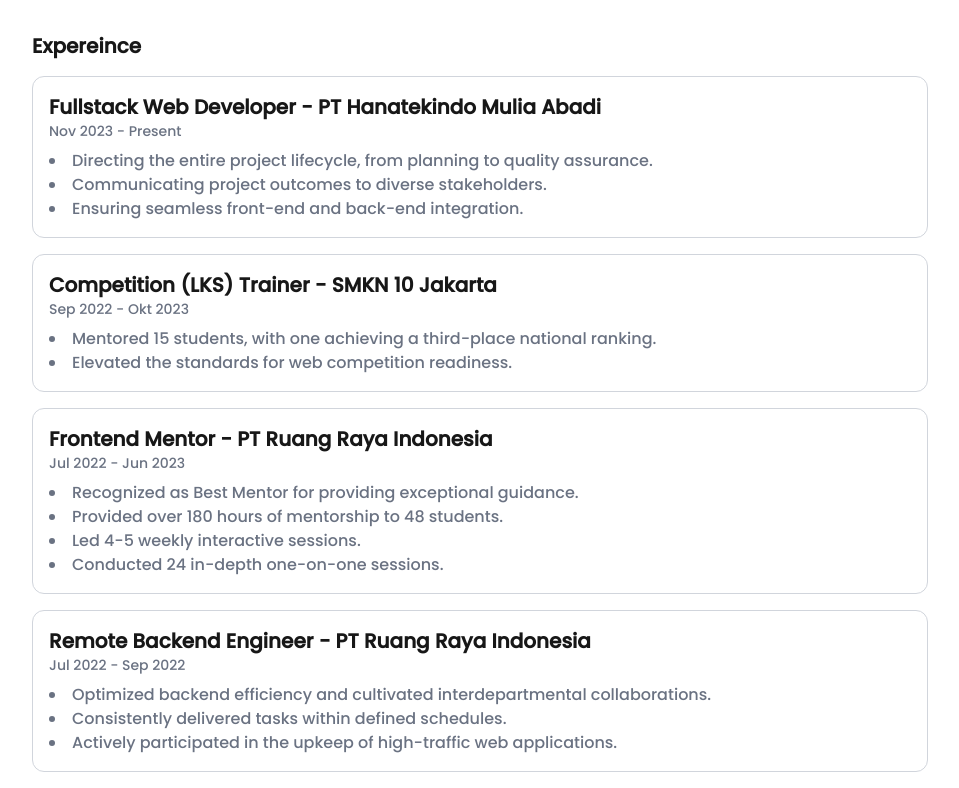
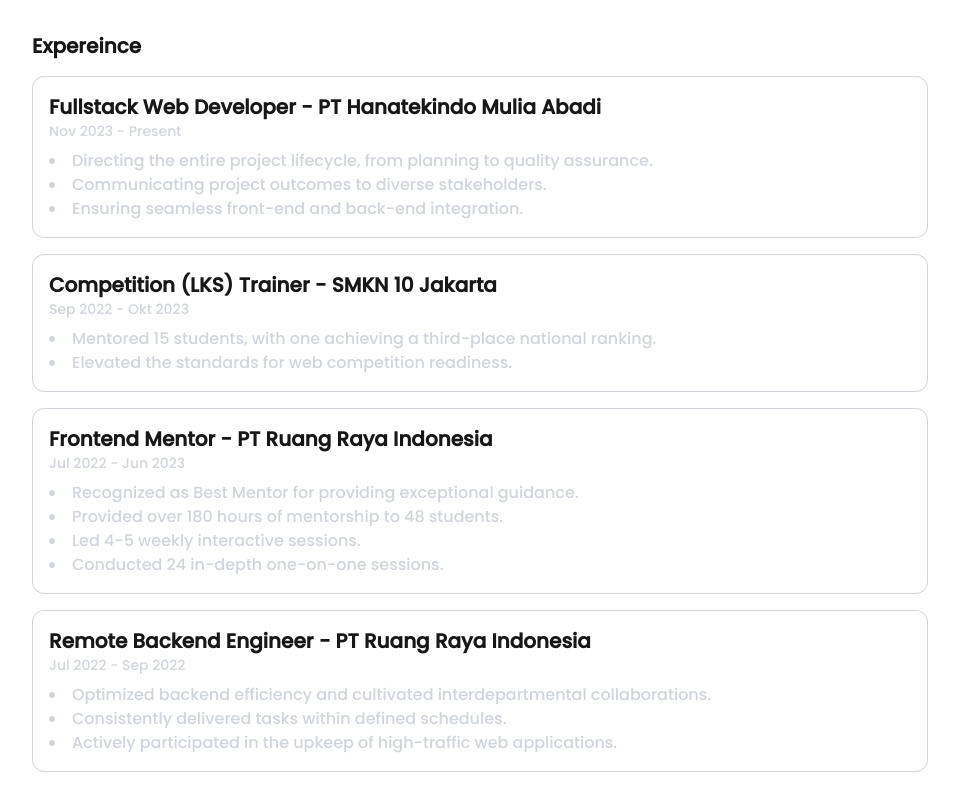
Before and after one commit to Fajar3108/Fajar3108.github.io, a Next.js app: page / in a window 1280 px wide. Shown: the part 850-1638 px from the top of the page, without its empty margins (160-1119 px from the left). Built offline with nearby package versions, Linux system fonts and the light colour scheme.

Commit message:
fix: fix dark mode

```diff
--- a/app/components/Home/Achievement.tsx
+++ b/app/components/Home/Achievement.tsx
@@ -45,8 +45,8 @@
                 <Award size={24} />
             </div>
             <div>
-                <h3 className="text-lg font-semibold text-gray-800">{props.title}</h3>
-                <p className="text-gray-600">{props.description}</p>
+                <h3 className="text-lg font-semibold text-gray-800 dark:text-white">{props.title}</h3>
+                <p className="text-gray-600 dark:text-gray-400">{props.description}</p>
             </div>
         </div>
     )
--- a/app/components/Home/Experience.tsx
+++ b/app/components/Home/Experience.tsx
@@ -22,8 +22,8 @@
     return (
         <div className="border rounded-xl border-gray-300 p-4 transition hover:bg-gray-100">
             <h3 className="text-xl font-semibold">{prop.experience.position} - {prop.experience.company}</h3>
-            <p className="text-sm text-gray-500">{prop.experience.startDate} - {prop.experience.endDate}</p>
-            <ul className="list-disc list-inside mt-2 text-gray-500">
+            <p className="text-sm text-gray-300">{prop.experience.startDate} - {prop.experience.endDate}</p>
+            <ul className="list-disc list-inside mt-2 text-gray-300">
                 {
                     prop.experience.description.map((item, j) => (
                         <li key={`experience-desc-${j}`}>{item}</li>
--- a/app/components/Home/Header.tsx
+++ b/app/components/Home/Header.tsx
@@ -13,7 +13,7 @@
                     {
                         SocialMedias.map((item: SocialMediaType, i: number) => (
                             <a href={item.link} target="_blank" key={`social-media-${i}-${item.name}}`} >
-                                <li className="border border-gray-300 p-2 rounded text-sm hover:bg-gray-300 transition">
+                                <li className="border border-gray-300 p-2 rounded text-sm hover:bg-gray-300 transition dark:bg-white">
                                     {item.icon}
                                 </li>
                             </a>
--- a/app/components/Home/Skills.tsx
+++ b/app/components/Home/Skills.tsx
@@ -4,7 +4,7 @@
             <h2 className="font-bold mb-4 text-xl">Technical Skills</h2>
             <div className="flex flex-wrap gap-2">
                 {['JavaScript', 'PHP', 'Go', 'Laravel', 'React', 'Next.js', 'Tailwind CSS', 'Node.js', 'HTML5', 'CSS3', 'Git', 'Docker', 'SOLID Principles', 'RESTful API'].map(skill => (
-                    <span key={skill} className="bg-gray-100 text-sm font-medium px-4 py-2 rounded-full">
+                    <span key={skill} className="bg-gray-100 text-sm font-medium px-4 py-2 rounded-full dark:text-black">
                         {skill}
                     </span>
                 ))}
--- a/app/components/Navbar.tsx
+++ b/app/components/Navbar.tsx
@@ -1,7 +1,7 @@
 export default function Navbar() {
     return (
         <nav className="mt-10 w-full bg-white rounded-full shadow px-10 py-3 flex justify-center items-center">
-            <ul className="flex gap-5 flex-wrap">
+            <ul className="flex gap-5 flex-wrap dark:text-black">
                 <li>
                     <a href="#about">About</a>
                 </li>
```
